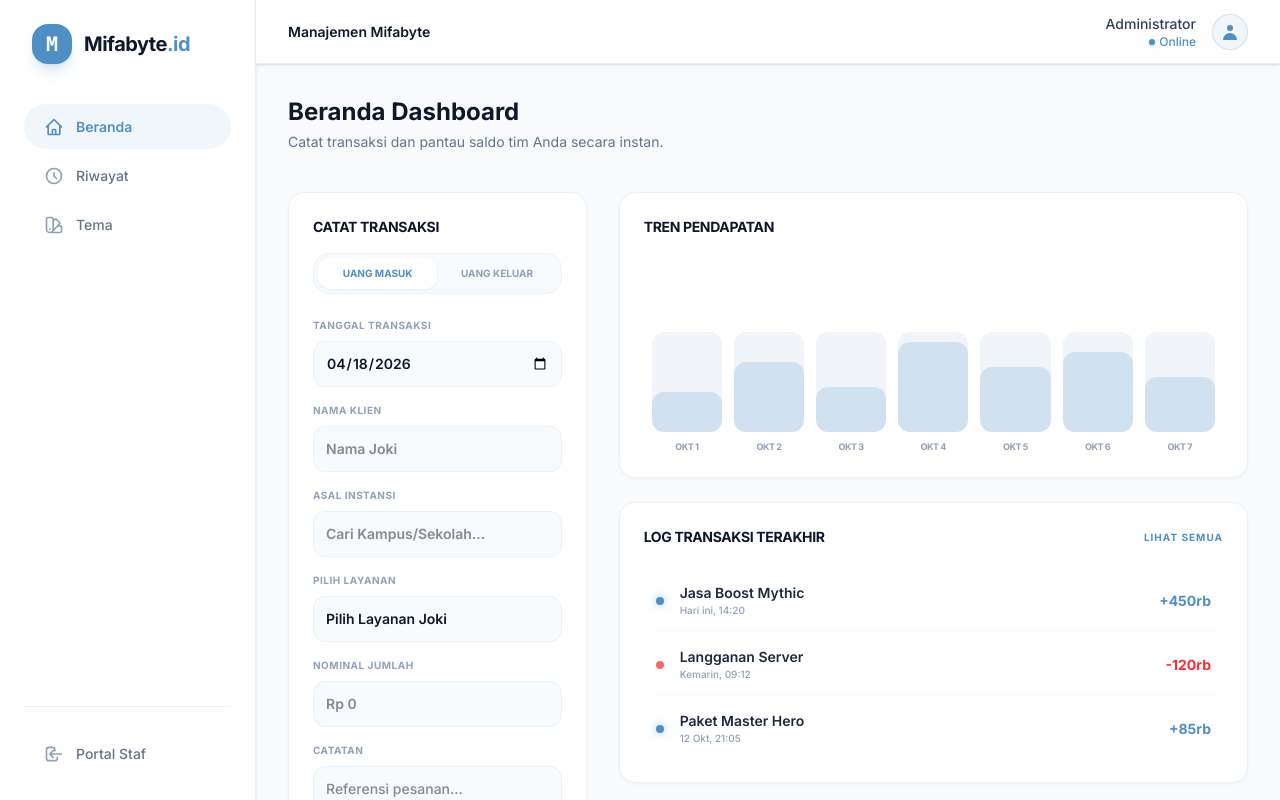
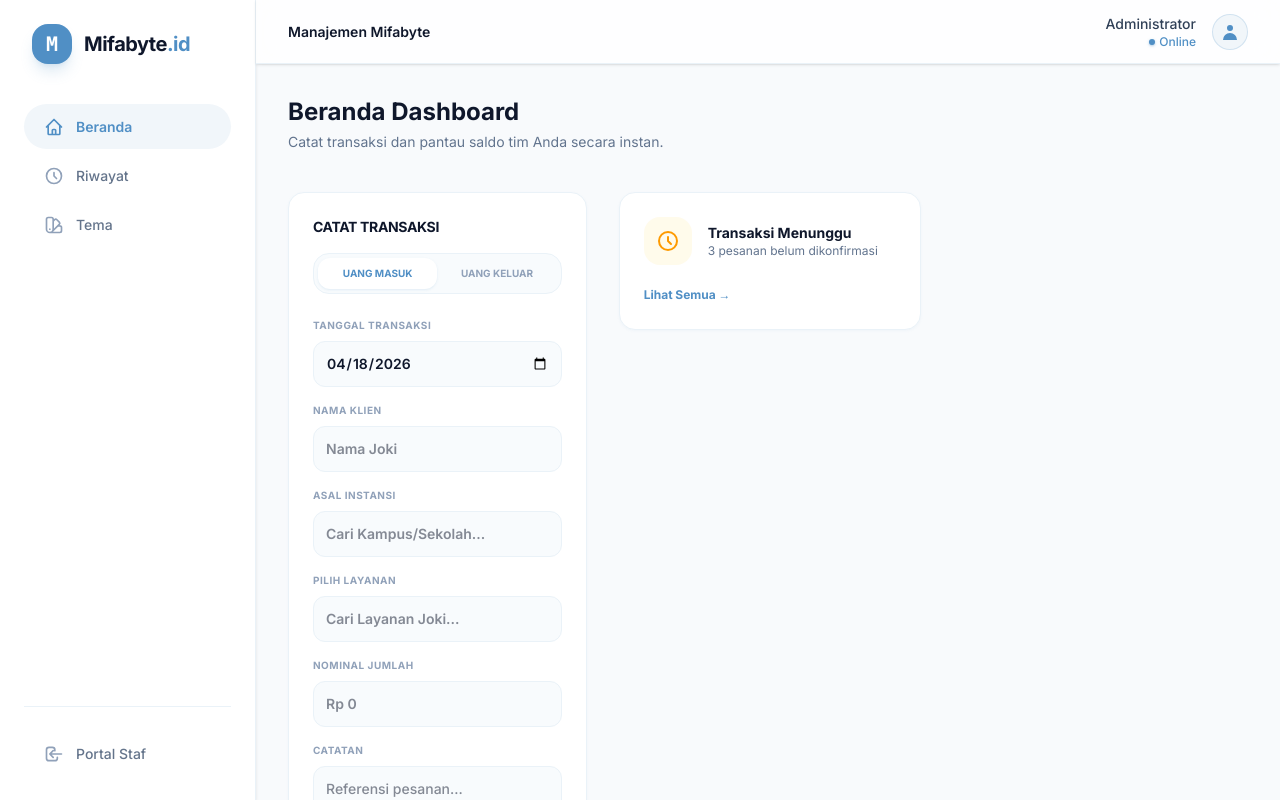
Before and after one commit to MakdumIbrohim/mifabye-finance, a Next.js app: page /dashboard in a window 1280 px wide. Shown: the top 800 px of the page. Built offline with nearby package versions, Linux system fonts and the light colour scheme.

Commit message:
refactor: replace inline dropdown logic with reusable SearchableSelect component and centralize service constants

```diff
--- a/app/(dashboard)/dashboard/page.tsx
+++ b/app/(dashboard)/dashboard/page.tsx
@@ -3,11 +3,11 @@
 import { useState } from "react";
 import Link from "next/link";
 import { IndonesianUniversities } from "@/constants/universities";
+import { JokiServices } from "@/constants/services";
+import SearchableSelect from "@/components/SearchableSelect";
 
 export default function DashboardPage() {
   const [transactionType, setTransactionType] = useState<"in" | "out">("in");
-  const [isInstansiDropdownOpen, setIsInstansiDropdownOpen] = useState(false);
-  const [instansiSearch, setInstansiSearch] = useState("");
 
   // Get today's date in Jakarta timezone (YYYY-MM-DD)
   const getTodayJakarta = () => {
@@ -27,26 +27,6 @@ export default function DashboardPage() {
   const toTitleCase = (str: string) => {
     return str.replace(/\b\w/g, (char) => char.toUpperCase());
   };
-
-  const filteredUniversities = IndonesianUniversities.filter((uni) =>
-    uni.toLowerCase().includes(instansiSearch.toLowerCase())
-  );
-
-  const handleSelectInstansi = (name: string) => {
-    setFormData({ ...formData, instansi: name });
-    setInstansiSearch(name);
-    setIsInstansiDropdownOpen(false);
-  };
-
-  const layananOptions = [
-    "Artikel Ilmiah",
-    "Penyusunan Makalah",
-    "Pembuatan PPT",
-    "Web Development (FE/BE)",
-    "Aplikasi Mobile",
-    "Lisensi Windows",
-    "Lainnya"
-  ];
 
   return (
     <div className="space-y-10">
@@ -73,7 +53,7 @@ export default function DashboardPage() {
               <button
                 onClick={() => setTransactionType("out")}
                 className={`flex-1 py-2 text-[10px] font-bold uppercase rounded-lg transition-all ${
-                  transactionType === "out" ? "bg-white text-red-500 shadow-sm" : "text-slate-400 hover:text-slate-600"
+                  transactionType === "out" ? "bg-white text-red-500 shadow-sm shadow-red-500/10" : "text-slate-400 hover:text-slate-600"
                 }`}
               >
                 Uang Keluar
@@ -103,69 +83,22 @@ export default function DashboardPage() {
                       onChange={(e) => setFormData({...formData, namaKlien: toTitleCase(e.target.value)})}
                     />
                   </div>
-                  <div className="space-y-3">
-                    <div className="relative">
-                      <label className="text-[10px] font-bold text-slate-400 uppercase tracking-wider mb-2 block">Asal Instansi</label>
-                      <input
-                        type="text"
-                        placeholder="Cari Kampus/Sekolah..."
-                        className="w-full bg-subtle border border-border-light rounded-xl p-3 text-slate-900 focus:outline-none focus:ring-2 focus:ring-primary/20 transition-all text-sm font-semibold"
-                        value={instansiSearch}
-                        onFocus={() => setIsInstansiDropdownOpen(true)}
-                        onChange={(e) => {
-                          setInstansiSearch(toTitleCase(e.target.value));
-                          setIsInstansiDropdownOpen(true);
-                        }}
-                      />
 
-                      {isInstansiDropdownOpen && (
-                        <div className="absolute z-50 w-full mt-2 bg-white border border-border-light rounded-xl shadow-xl max-h-60 overflow-y-auto subtle-card p-1">
-                          {filteredUniversities.length > 0 ? (
-                            filteredUniversities.map((uni) => (
-                              <button
-                                key={uni}
-                                type="button"
-                                onClick={() => handleSelectInstansi(uni)}
-                                className="w-full text-left px-4 py-3 text-sm font-medium text-slate-700 hover:bg-primary-light hover:text-primary rounded-lg transition-colors flex items-center justify-between group"
-                              >
-                                {uni}
-                                {formData.instansi === uni && (
-                                  <svg className="w-4 h-4 text-primary" fill="none" stroke="currentColor" viewBox="0 0 24 24">
-                                    <path strokeLinecap="round" strokeLinejoin="round" strokeWidth={3} d="M5 13l4 4L19 7" />
-                                  </svg>
-                                )}
-                              </button>
-                            ))
-                          ) : (
-                            <div className="px-4 py-3 text-xs text-slate-400 font-medium italic text-center">
-                              Tidak ada institusi yang cocok.
-                            </div>
-                          )}
-                        </div>
-                      )}
+                  <SearchableSelect
+                    label="Asal Instansi"
+                    placeholder="Cari Kampus/Sekolah..."
+                    options={IndonesianUniversities}
+                    value={formData.instansi}
+                    onChange={(val) => setFormData({ ...formData, instansi: val })}
+                  />
 
-                      {/* Overlay to close dropdown when clicking outside */}
-                      {isInstansiDropdownOpen && (
-                        <div
-                          className="fixed inset-0 z-40 cursor-default"
-                          onClick={() => setIsInstansiDropdownOpen(false)}
-                        />
-                      )}
-                    </div>
-                  </div>
-                  <div>
-                    <label className="text-[10px] font-bold text-slate-400 uppercase tracking-wider mb-2 block">Pilih Layanan</label>
-                    <select
-                      className="w-full bg-subtle border border-border-light rounded-xl p-3 text-slate-900 focus:outline-none focus:ring-2 focus:ring-primary/20 transition-all text-sm font-semibold appearance-none cursor-pointer"
-                      value={formData.layanan}
-                      onChange={(e) => setFormData({...formData, layanan: e.target.value})}
-                    >
-                      <option value="" disabled>Pilih Layanan Joki</option>
-                      {layananOptions.map((opt) => (
-                        <option key={opt} value={opt}>{opt}</option>
-                      ))}
-                    </select>
-                  </div>
+                  <SearchableSelect
+                    label="Pilih Layanan"
+                    placeholder="Cari Layanan Joki..."
+                    options={JokiServices}
+                    value={formData.layanan}
+                    onChange={(val) => setFormData({ ...formData, layanan: val })}
+                  />
                 </>
               ) : null}
 
@@ -199,56 +132,22 @@ export default function DashboardPage() {
           </div>
         </div>
 
-        {/* Grafik dan Riwayat */}
+        {/* Info Grid - placeholder */}
         <div className="lg:col-span-2 space-y-6">
-          <div className="subtle-card p-6">
-            <h3 className="text-sm font-bold text-slate-900 mb-6 uppercase tracking-tight">Tren Pendapatan</h3>
-            <div className="h-48 flex items-end justify-between gap-3 px-2">
-              {[40, 70, 45, 90, 65, 80, 55].map((height, i) => (
-                <div key={i} className="flex-1 flex flex-col items-center gap-2 group">
-                  <div className="w-full relative">
-                    <div
-                      className="w-full bg-slate-100 rounded-lg transition-all duration-300 group-hover:bg-primary-light"
-                      style={{ height: '100px' }}
-                    >
-                      <div
-                        className="w-full bg-primary/20 rounded-lg absolute bottom-0 transition-all duration-500 group-hover:bg-primary"
-                        style={{ height: `${height}%` }}
-                      />
-                    </div>
-                  </div>
-                  <span className="text-[9px] text-slate-400 font-bold tracking-tighter">OKT {i + 1}</span>
+          <div className="grid grid-cols-1 md:grid-cols-2 gap-6">
+            <div className="subtle-card p-6">
+              <div className="flex items-center gap-4 mb-4">
+                <div className="p-3 bg-amber-50 text-amber-500 rounded-xl">
+                  <svg className="w-6 h-6" fill="none" stroke="currentColor" viewBox="0 0 24 24">
+                    <path strokeLinecap="round" strokeLinejoin="round" strokeWidth={2} d="M12 8v4l3 3m6-3a9 9 0 11-18 0 9 9 0 0118 0z" />
+                  </svg>
                 </div>
-              ))}
-            </div>
-          </div>
-
-          <div className="subtle-card p-6">
-            <div className="flex items-center justify-between mb-6">
-              <h3 className="text-sm font-bold text-slate-900 uppercase tracking-tight">Log Transaksi Terakhir</h3>
-              <Link href="/history" className="text-[10px] font-bold text-primary hover:underline uppercase tracking-widest">
-                Lihat Semua
-              </Link>
-            </div>
-            <div className="space-y-1">
-              {[
-                { label: "Jasa Boost Mythic", date: "Hari ini, 14:20", amount: "+450rb", type: "in" },
-                { label: "Langganan Server", date: "Kemarin, 09:12", amount: "-120rb", type: "out" },
-                { label: "Paket Master Hero", date: "12 Okt, 21:05", amount: "+85rb", type: "in" },
-              ].map((log, i) => (
-                <div key={i} className="flex items-center justify-between p-3 hover:bg-slate-50 transition-colors rounded-lg border-b border-slate-50 last:border-0">
-                  <div className="flex items-center gap-4">
-                    <div className={`w-2 h-2 rounded-full ${log.type === "in" ? "bg-primary shadow-[0_0_8px_rgba(59,130,246,0.5)]" : "bg-red-400"}`} />
-                    <div>
-                      <p className="text-sm font-semibold text-slate-800">{log.label}</p>
-                      <p className="text-[10px] text-slate-400 font-medium">{log.date}</p>
-                    </div>
-                  </div>
-                  <p className={`text-sm font-bold ${log.type === "in" ? "text-primary" : "text-red-500"}`}>
-                    {log.amount}
-                  </p>
+                <div>
+                  <h4 className="text-sm font-bold text-slate-900">Transaksi Menunggu</h4>
+                  <p className="text-xs text-slate-500">3 pesanan belum dikonfirmasi</p>
                 </div>
-              ))}
+              </div>
+              <Link href="/history" className="text-xs font-bold text-primary hover:underline">Lihat Semua →</Link>
             </div>
           </div>
         </div>
--- /dev/null
+++ b/components/SearchableSelect.tsx
@@ -0,0 +1,107 @@
+"use client";
+
+import React, { useState, useEffect } from "react";
+
+interface SearchableSelectProps {
+  label: string;
+  placeholder: string;
+  options: string[];
+  value: string;
+  onChange: (value: string) => void;
+}
+
+export default function SearchableSelect({
+  label,
+  placeholder,
+  options,
+  value,
+  onChange,
+}: SearchableSelectProps) {
+  const [isOpen, setIsOpen] = useState(false);
+  const [search, setSearch] = useState(value);
+
+  // Sync internal search state with external value when it changes
+  useEffect(() => {
+    setSearch(value);
+  }, [value]);
+
+  // Helper to capitalize first letter of each word
+  const toTitleCase = (str: string) => {
+    return str.replace(/\b\w/g, (char) => char.toUpperCase());
+  };
+
+  const filteredOptions = options.filter((opt) =>
+    opt.toLowerCase().includes(search.toLowerCase())
+  );
+
+  const handleSelect = (option: string) => {
+    onChange(option);
+    setSearch(option);
+    setIsOpen(false);
+  };
+
+  return (
+    <div className="relative">
+      <label className="text-[10px] font-bold text-slate-400 uppercase tracking-wider mb-2 block">
+        {label}
+      </label>
+      <input
+        type="text"
+        placeholder={placeholder}
+        className="w-full bg-subtle border border-border-light rounded-xl p-3 text-slate-900 focus:outline-none focus:ring-2 focus:ring-primary/20 transition-all text-sm font-semibold"
+        value={search}
+        onFocus={() => setIsOpen(true)}
+        onChange={(e) => {
+          const val = toTitleCase(e.target.value);
+          setSearch(val);
+          setIsOpen(true);
+        }}
+      />
+
+      {isOpen && (
+        <>
+          <div className="absolute z-50 w-full mt-2 bg-white border border-border-light rounded-xl shadow-xl max-h-60 overflow-y-auto subtle-card p-1">
+            {filteredOptions.length > 0 ? (
+              filteredOptions.map((opt) => (
+                <button
+                  key={opt}
+                  type="button"
+                  onClick={() => handleSelect(opt)}
+                  className="w-full text-left px-4 py-3 text-sm font-medium text-slate-700 hover:bg-primary-light hover:text-primary rounded-lg transition-colors flex items-center justify-between group"
+                >
+                  {opt}
+                  {value === opt && (
+                    <svg
+                      className="w-4 h-4 text-primary"
+                      fill="none"
+                      stroke="currentColor"
+                      viewBox="0 0 24 24"
+                    >
+                      <path
+                        strokeLinecap="round"
+                        strokeLinejoin="round"
+                        strokeWidth={3}
+                        d="M5 13l4 4L19 7"
+                      />
+                    </svg>
+                  )}
+                </button>
+              ))
+            ) : (
+              <div className="px-4 py-5 text-center">
+                <p className="text-xs text-slate-400 font-medium italic">
+                  Tidak ditemukan.
+                </p>
+              </div>
+            )}
+          </div>
+          {/* Overlay to close when clicking outside */}
+          <div
+            className="fixed inset-0 z-40 cursor-default"
+            onClick={() => setIsOpen(false)}
+          />
+        </>
+      )}
+    </div>
+  );
+}
--- /dev/null
+++ b/constants/services.ts
@@ -0,0 +1,12 @@
+export const JokiServices = [
+  "Artikel Ilmiah",
+  "Penyusunan Makalah",
+  "Pembuatan PPT",
+  "Web Development (FE/BE)",
+  "Aplikasi Mobile",
+  "Lisensi Windows",
+  "Sertifikat Pelatihan",
+  "Jasa Translate",
+  "Olah Data (SPSS/Stata)",
+  "Lainnya"
+];
```
